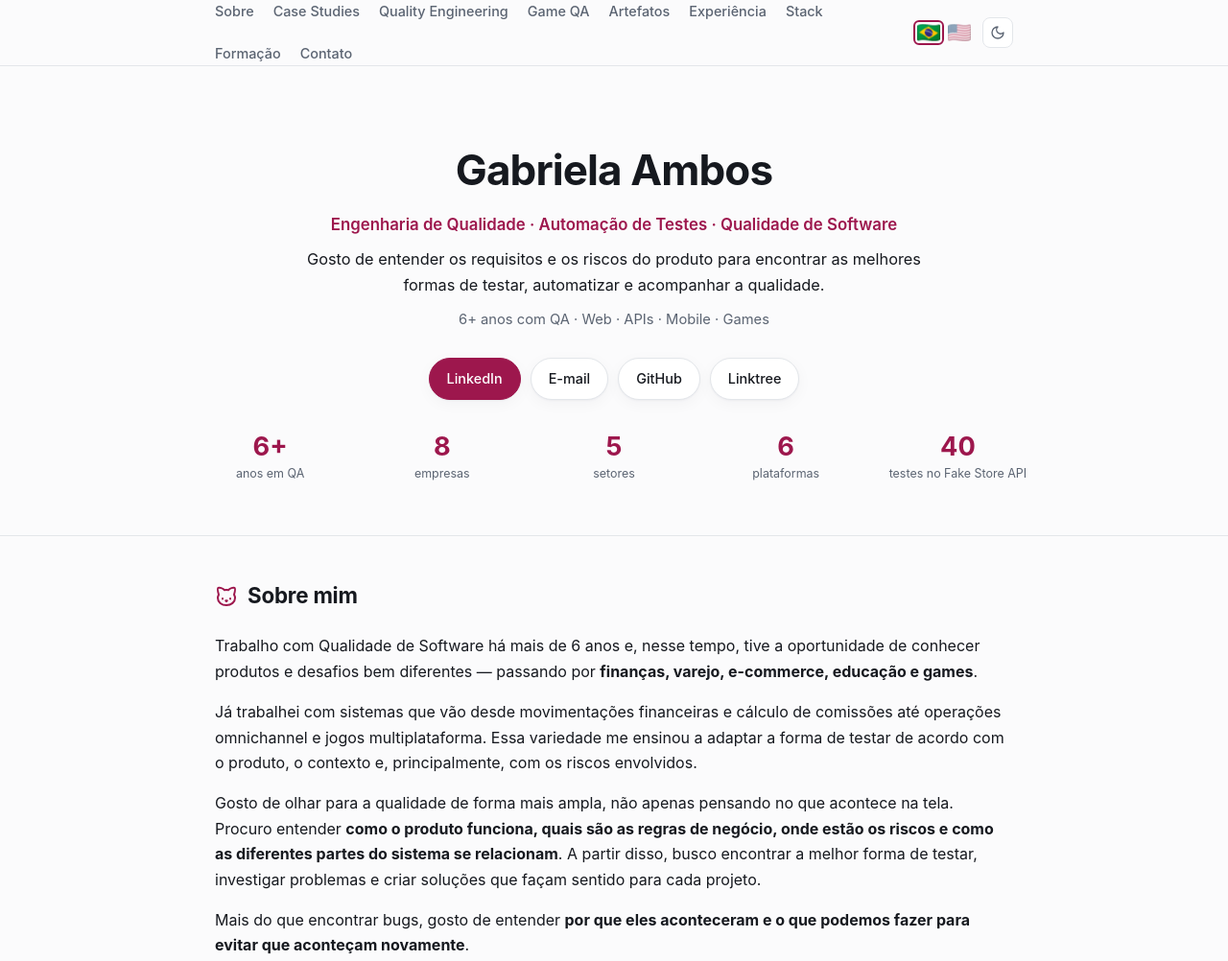
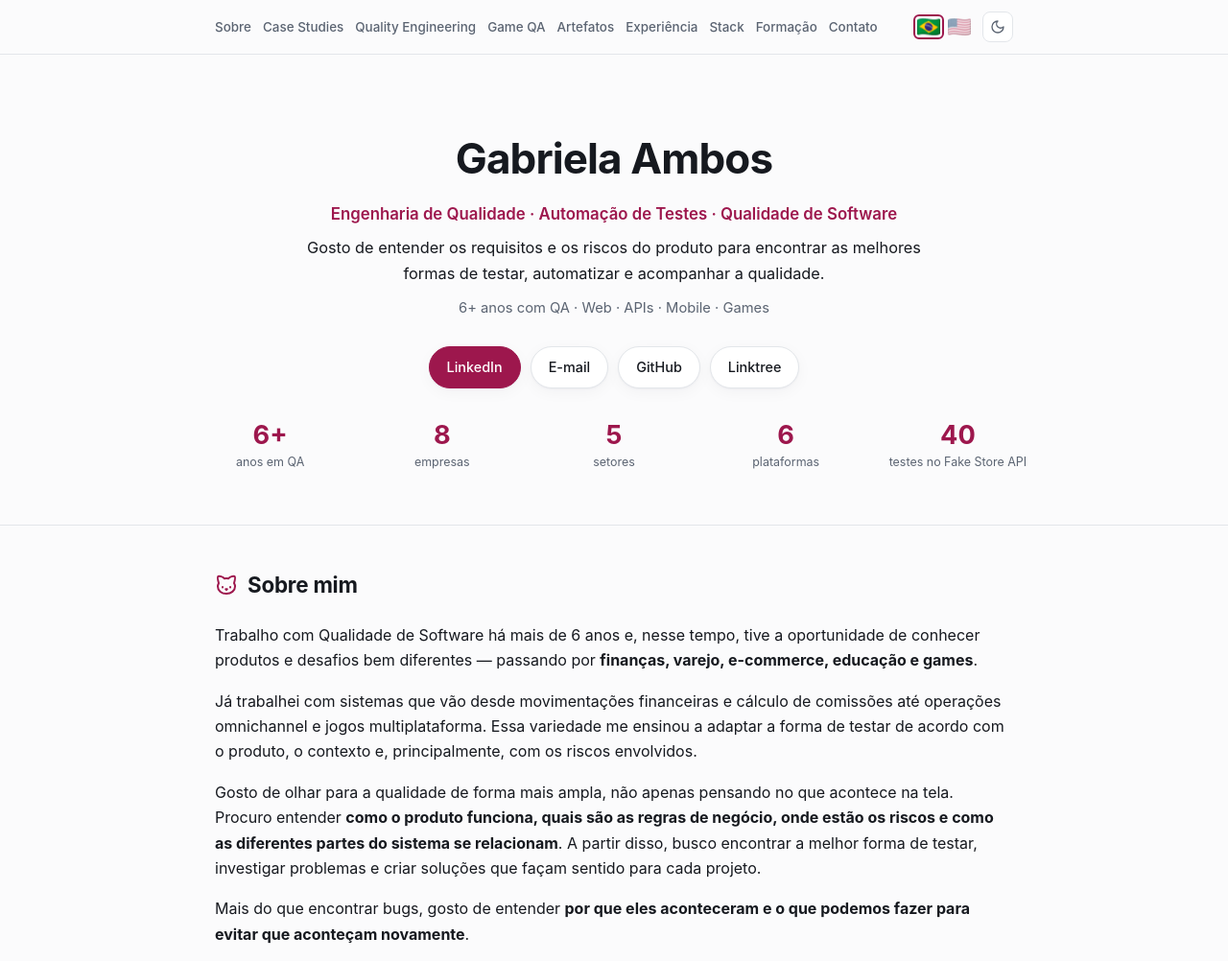
Before and after one commit to GabrielaAmbos/portfolio-qa, a plain HTML site: page docs/index.html in a window 1280 px wide. Shown: the top 1002 px of the page at 96% size. Drawn offline with Linux system fonts and the light colour scheme.

Commit message:
fix(topbar): mantém os itens do menu em uma única linha
Com nove itens a navegação passou a quebrar. Reduz espaçamento e tamanho da
fonte, impede a quebra e deixa rolagem horizontal como reserva em telas
estreitas.

```diff
--- a/docs/style.css
+++ b/docs/style.css
@@ -69,16 +69,20 @@ a:hover { text-decoration: underline; }
   display: flex;
   align-items: center;
   justify-content: space-between;
-  gap: 16px;
+  gap: 12px;
   min-height: 56px;
 }
 
-.topbar nav { display: flex; gap: 20px; flex-wrap: wrap; }
+.topbar-actions { flex-shrink: 0; }
+
+.topbar nav { display: flex; gap: 12px; flex-wrap: nowrap; overflow-x: auto; scrollbar-width: none; }
+.topbar nav::-webkit-scrollbar { display: none; }
 
 .topbar nav a {
   color: var(--muted);
-  font-size: .9rem;
+  font-size: .84rem;
   font-weight: 500;
+  white-space: nowrap;
 }
 
 .topbar nav a:hover { color: var(--text); text-decoration: none; }
```
